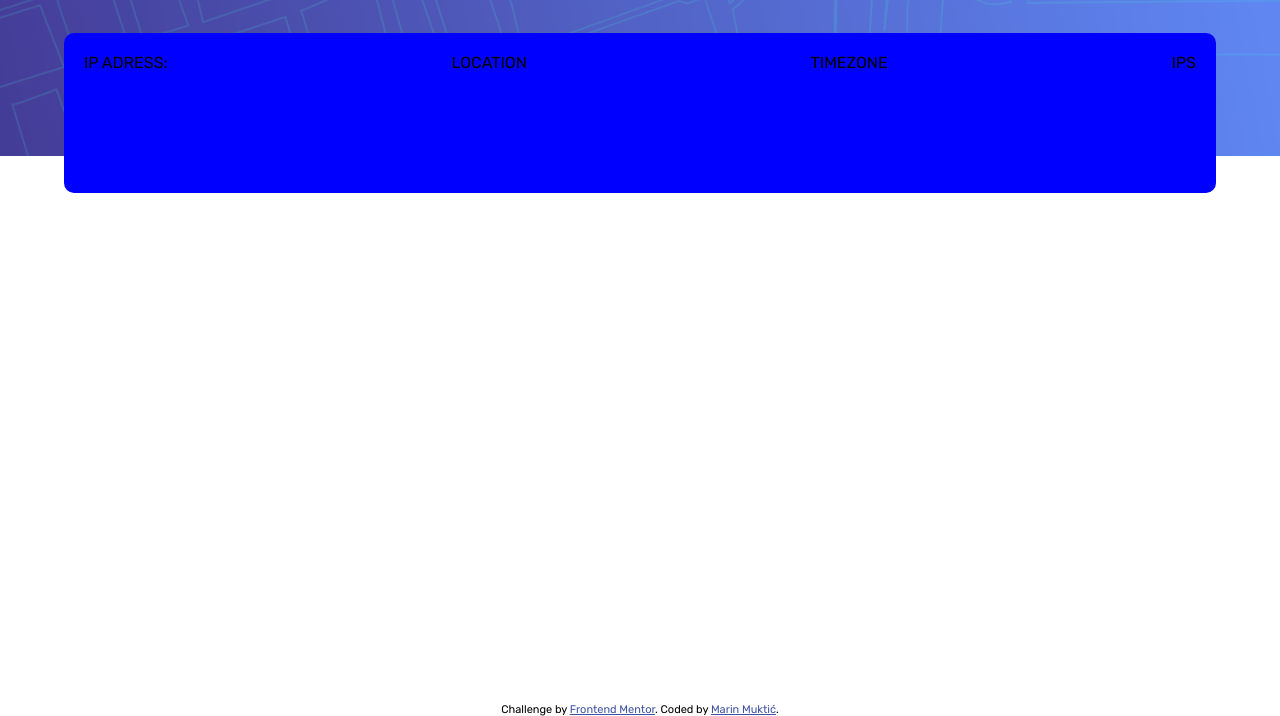
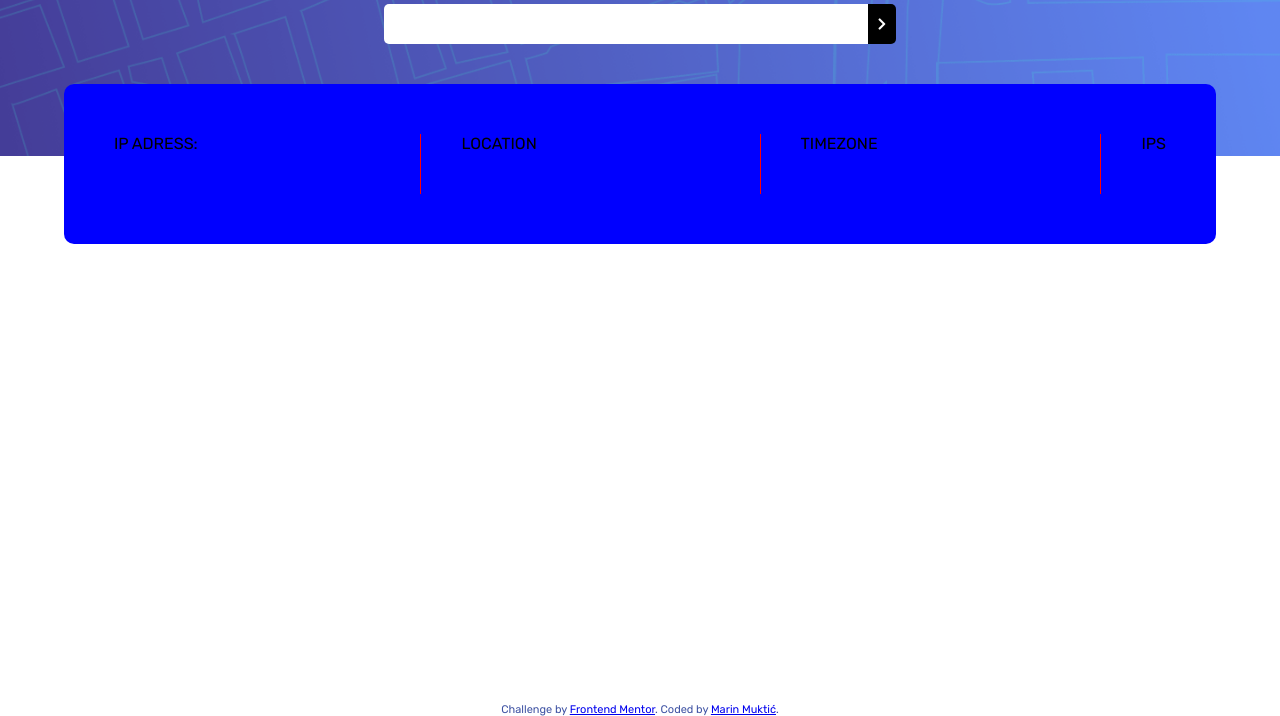
Before and after one commit to Marin303/ip_adress_tracker_javascript, a plain HTML site: page index.html in a window 1280 px wide. Shown: the part 84-800 px from the top of the page. Drawn offline with nearby package versions, Linux system fonts and the light colour scheme.

Commit message:
diffrent styles, font awesome btn icon, border-left to divs

```diff
--- a/index.html
+++ b/index.html
@@ -5,8 +5,8 @@
   <meta charset="UTF-8">
   <meta name="viewport" content="width=device-width, initial-scale=1.0">
   <link rel="icon" type="image/png" sizes="32x32" href="./images/favicon-32x32.png">
-  <link rel="stylesheet"
-    href="https://fonts.googleapis.com/css2?family=Material+Symbols+Outlined:opsz,wght,FILL,GRAD@48,400,0,0" />
+  <link rel="stylesheet" href="https://cdnjs.cloudflare.com/ajax/libs/font-awesome/5.15.3/css/all.min.css"
+    integrity="sha512-..." crossorigin="anonymous" />
   <title>IP Address Tracker</title>
   <link rel="stylesheet" href="./style.css">
 </head>
@@ -16,7 +16,7 @@
     <h1>IP Address Tracker</h1>
     <div class="inputAndbutton">
       <input type="text">
-      <button class="material-symbols-outlined">chevron_right</button>
+      <button class="material-symbols-outlined"><i class="fas fa-chevron-right"></i></button>
     </div>
     <div class="fetchData">
       <div class="ipAdress">
--- a/style.css
+++ b/style.css
@@ -3,7 +3,6 @@
 * {
     box-sizing: border-box;
     margin: 0;
-
 }
 
 html,
@@ -20,44 +19,45 @@ h1 {
 .attribution {
     font-size: 11px;
     text-align: center;
-}
-
-.attribution a {
     color: hsl(228, 45%, 44%);
 }
 
 header {
+    padding-top: 30px;
     width: 100%;
     height: 30vh;
     background: url(./images/pattern-bg-desktop.png) no-repeat center / cover;
 }
 
-/* button with arrow icon */
 .material-symbols-outlined {
     font-size: smaller;
-    line-height: 1.4;
     color: white;
     background-color: black;
     outline: none;
-    border: 0px;
+    border: none;
     border-radius: 0 5px 5px 0;
-    padding: 5px
+    padding: 10px;
+    height: 100%;
 }
 
 input {
+    border: none;
+    outline: none;
+    padding: 10px;
+    flex: 1;
+    height: 100%;
     border-radius: 5px 0 0 5px;
-    outline: none;
-    border: 0px;
-    padding: 5px;
-    line-height: 1.4;
+}
+
+input:focus {
+    border: 1px solid aqua;
 }
 
 .inputAndbutton {
-    margin-top: 10px;
+    margin: 20px auto;
     display: flex;
-    align-items: center;
-    justify-content: center;
-    background-color: red;
+    height: 40px;
+    width: 40%;
 }
 
 .fetchData {
@@ -67,7 +67,8 @@ input {
     height: 20vh;
     display: flex;
     justify-content: space-between;
-    padding: 20px;
+    text-align: left;
+    padding: 50px;
     border-radius: 10px;
 }
 
@@ -78,8 +79,14 @@ footer {
     bottom: 0px;
 }
 
-/*new created innerHTML*/
 .fetchData p {
     color: white;
     font-size: 28px;
 }
+
+.ips,
+.location,
+.timezone {
+    border-left: 1px solid red;
+    padding-left: 40px;
+}
```
